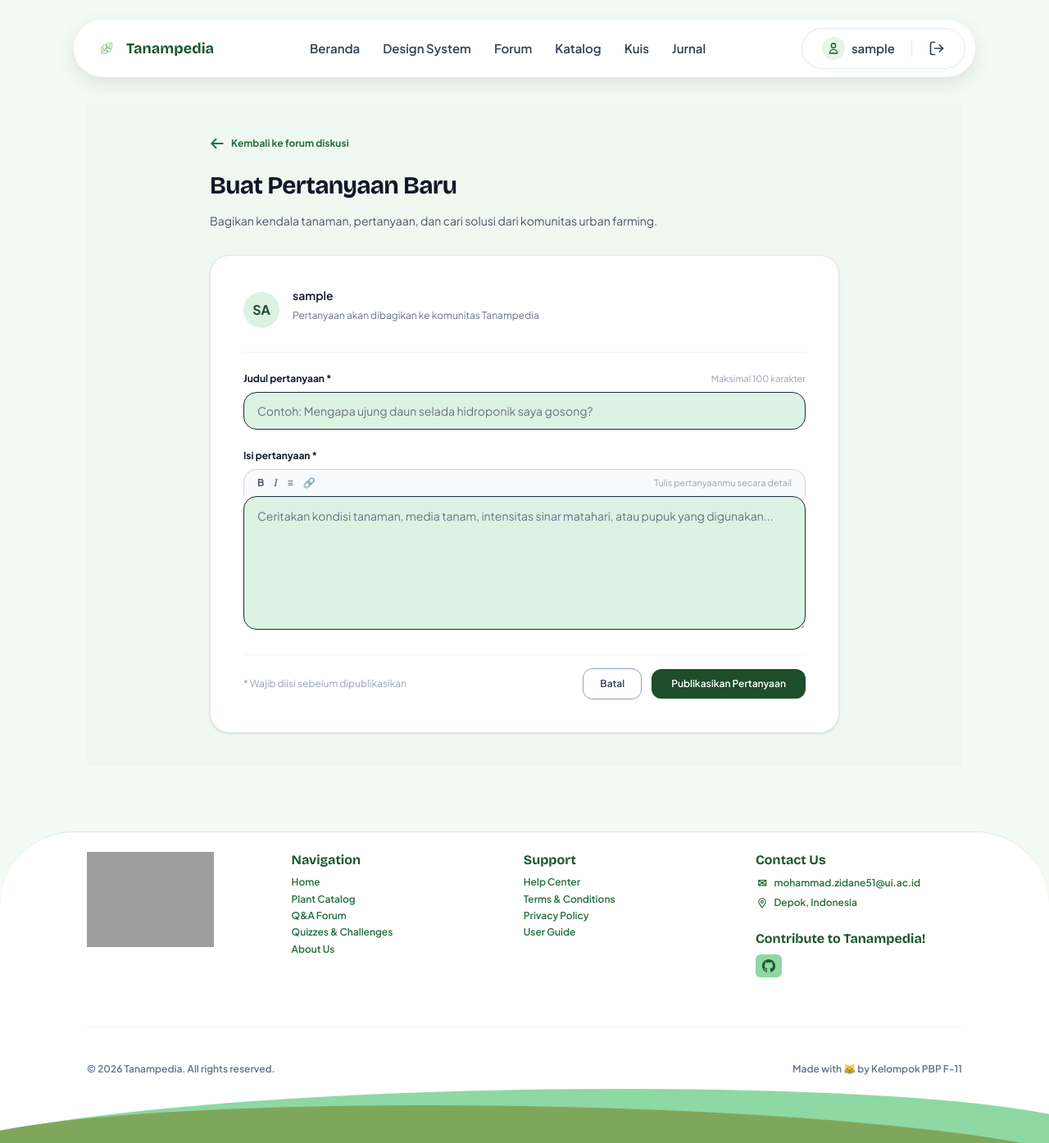
After one commit to PBP-Kelompok-F11/tanampedia, a Django app: page /forum/ask/ in a window 1280 px wide. The commit adds this page. Shown: the whole page at 82% size. Run offline with Django 5.2, Linux system fonts and the light colour scheme; the visitor is signed in with stand-in values (Sample User, id 1); style sheets or scripts are compiled from the project's sources; some libraries are stand-ins or nearby versions; grey boxes are pictures that could not be loaded.

Commit message:
Menambahkan html untuk halaman forum, buat pertanyaan, dan detail pertanyaan / buat reply

```diff
--- a/forum/forms.py
+++ b/forum/forms.py
@@ -2,7 +2,7 @@ from django import forms
 from .models import Question, Answer
 
 class QuestionForms(forms.ModelForm):
-    class meta:
+    class Meta:
         model = Question
         fields = ['title', 'content']
         labels = {
@@ -21,9 +21,9 @@ class QuestionForms(forms.ModelForm):
         }
 
 class AnswerForms(forms.ModelForm):
-    class meta:
+    class Meta:
         model = Answer
-        fiels = ['content']
+        fields = ['content']
         labels = {'content': 'Jawaban anda'}
         widget = {'content': forms.Textarea(attrs={
             'placeholder': 'Contoh: Penguningan daun biasanya terjadi karena...',
--- /dev/null
+++ b/forum/urls.py
@@ -0,0 +1,11 @@
+from django.urls import path
+from . import views
+
+app_name = 'forum'
+
+urlpatterns = [
+    path('', views.forum_home, name='forum_home'),
+    path('ask/', views.create_question, name='create_question'),
+    path('<int:pk>/', views.question_detail, name='question_detail'),
+    path('answer/<int:pk>/upvote/', views.upvote_answer, name='upvote_answer'),
+]
--- a/forum/views.py
+++ b/forum/views.py
@@ -1,7 +1,7 @@
 from django.shortcuts import render, get_object_or_404, redirect
 from django.contrib.auth.decorators import login_required
 from .models import Question, Answer
-from .forms import QuestionForm, AnswerForm
+from .forms import QuestionForms, AnswerForms
 from django.views.decorators.http import require_POST
 
 def forum_home(request):
@@ -15,15 +15,15 @@ def question_detail(request, pk):
     if request.method == 'POST':
         if not request.user.is_authenticated:
             return redirect('login')
-        form = AnswerForm(request.POST)
+        form = AnswerForms(request.POST)
         if form.is_valid():
             answer = form.save(commit=False)
             answer.author = request.user
             answer.question = question
             answer.save()
-            return redirect('forum:question_detail', pk=question.pk)
+            return redirect('question_detail', pk=question.pk)
     else:
-        form = AnswerForm()
+        form = AnswerForms()
 
     return render(request, 'forum/question_detail.html', {
         'question': question,
@@ -35,14 +35,14 @@ def question_detail(request, pk):
 @login_required
 def create_question(request):
     if request.method == 'POST':
-        form = QuestionForm(request.POST)
+        form = QuestionForms(request.POST)
         if form.is_valid():
             question = form.save(commit=False)
             question.author = request.user
             question.save()
-            return redirect('forum:question_detail', pk=question.pk)
+            return redirect('question_detail', pk=question.pk)
     else:
-        form = QuestionForm()
+        form = QuestionForms()
 
     return render(request, 'forum/create_question.html', {'form': form})
 
@@ -52,7 +52,7 @@ def upvote_answer(request, pk):
     answer = get_object_or_404(Answer, pk=pk)
 
     if answer.author == request.user:
-        return redirect('forum:question_detail', pk=answer.question.pk)
+        return redirect('question_detail:', pk=answer.question.pk)
 
     if request.user in answer.upvotes.all():
         answer.upvotes.remove(request.user)
@@ -63,4 +63,4 @@ def upvote_answer(request, pk):
         if hasattr(answer.author, 'profile'):
             answer.author.profile.add_points(1)
 
-    return redirect('forum:question_detail', pk=answer.question.pk)
+    return redirect('question_detail', pk=answer.question.pk)
--- a/tanampedia/urls.py
+++ b/tanampedia/urls.py
@@ -22,4 +22,5 @@ urlpatterns = [
     path('', include('allauth.urls')),
     path('', include('accounts.urls')),
     path('', include('main.urls')),
+    path('forum/', include('forum.urls')),
 ]
--- a/templates/components/navbar.html
+++ b/templates/components/navbar.html
@@ -8,7 +8,7 @@
         <nav class="navbar__links">
             <a href="{% url 'main:home' %}">Beranda</a>
             <a href="{% url 'main:design_system' %}">Design System</a>
-            <a href="#">Forum</a>
+            <a href="{% url 'forum:forum_home' %}">Forum</a>
             <a href="#">Katalog</a>
             <a href="#">Kuis</a>
             <a href="#">Jurnal</a>
--- /dev/null
+++ b/templates/forum/create_question.html
@@ -0,0 +1,132 @@
+{% extends "base.html" %}
+
+{% block title %}Buat Pertanyaan Baru - Tanampedia{% endblock %}
+
+{% block extra_css %}
+<style>
+    /* Scoped fallback styling to guarantee wireframe fidelity */
+    .forum-bg { background-color: #F0F8F2; min-height: 100vh; }
+    .forum-card { background-color: #FFFFFF; border-radius: 24px; border: 1px solid #E2E8F0; }
+    .forum-input {
+        background-color: #DCF2E3 !important;
+        border: 1.5px solid #1E293B !important;
+        border-radius: 16px !important;
+        outline: none;
+    }
+    .forum-input:focus {
+        border-color: #1E4D2B !important;
+        box-shadow: 0 0 0 2px rgba(30, 77, 43, 0.2);
+    }
+    .avatar-circle {
+        width: 44px;
+        height: 44px;
+        min-width: 44px;
+        background-color: #DCF2E3;
+        color: #1E4D2B;
+        border-radius: 9999px;
+        display: flex;
+        align-items: center;
+        justify-content: center;
+        font-weight: 700;
+    }
+    .btn-submit {
+        background-color: #1E4D2B;
+        color: #FFFFFF;
+        border-radius: 12px;
+        font-weight: 600;
+        transition: background-color 0.2s;
+    }
+    .btn-submit:hover { background-color: #163820; }
+    .btn-cancel {
+        border: 1.5px solid #94A3B8;
+        color: #334155;
+        border-radius: 12px;
+        font-weight: 600;
+    }
+</style>
+{% endblock %}
+
+{% block content %}
+<div class="forum-bg py-10 px-4 sm:px-6 lg:px-8">
+    <div class="max-w-3xl mx-auto">
+
+        <!-- Back Link with hardcoded SVG sizing -->
+        <a href="{% url 'forum:forum_home' %}" class="inline-flex items-center gap-2 text-xs font-bold text-[#1E4D2B] hover:underline mb-6">
+            <svg width="18" height="18" style="width:18px; height:18px; min-width:18px;" fill="none" stroke="currentColor" stroke-width="2.5" viewBox="0 0 24 24">
+                <path stroke-linecap="round" stroke-linejoin="round" d="M10 19l-7-7m0 0l7-7m-7 7h18"/>
+            </svg>
+            Kembali ke forum diskusi
+        </a>
+
+        <!-- Header -->
+        <div class="mb-8">
+            <h1 class="text-3xl font-extrabold text-gray-900 tracking-tight">Buat Pertanyaan Baru</h1>
+            <p class="text-sm text-gray-600 mt-1">Bagikan kendala tanaman, pertanyaan, dan cari solusi dari komunitas urban farming.</p>
+        </div>
+
+        <!-- Form Card -->
+        <div class="forum-card p-6 sm:p-10 shadow-sm">
+
+            <!-- Author Header -->
+            <div class="flex items-center gap-4 pb-6 border-b border-gray-100 mb-6">
+                <div class="avatar-circle">
+                    {{ user.profile.display_name_or_username|default:user.username|slice:":2"|upper }}
+                </div>
+                <div>
+                    <h3 class="font-bold text-sm text-gray-900 leading-tight">
+                        {{ user.profile.display_name_or_username|default:user.username }}
+                    </h3>
+                    <p class="text-xs text-gray-500 mt-0.5">Pertanyaan akan dibagikan ke komunitas Tanampedia</p>
+                </div>
+            </div>
+
+            <form method="POST" action="{% url 'forum:create_question' %}" class="space-y-6">
+                {% csrf_token %}
+
+                <!-- Title Field -->
+                <div>
+                    <div class="flex items-center justify-between mb-2">
+                        <label for="id_title" class="text-xs font-bold text-gray-900">Judul pertanyaan *</label>
+                        <span class="text-[11px] text-gray-400">Maksimal 100 karakter</span>
+                    </div>
+                    <input type="text" name="title" id="id_title" required maxlength="100"
+                           placeholder="Contoh: Mengapa ujung daun selada hidroponik saya gosong?"
+                           class="w-full px-4 py-3 text-sm text-gray-900 placeholder-gray-500 forum-input">
+                </div>
+
+                <!-- Content Field -->
+                <div>
+                    <label for="id_content" class="text-xs font-bold text-gray-900 block mb-2">Isi pertanyaan *</label>
+
+                    <!-- Editor Bar -->
+                    <div class="flex items-center gap-3 px-4 py-2 bg-gray-50 border border-gray-300 rounded-t-2xl text-gray-600 text-xs border-b-0">
+                        <span class="font-bold cursor-pointer hover:text-black">B</span>
+                        <span class="italic font-serif cursor-pointer hover:text-black">I</span>
+                        <span class="cursor-pointer hover:text-black">≡</span>
+                        <span class="cursor-pointer hover:text-black">🔗</span>
+                        <span class="text-gray-400 text-[11px] ml-auto">Tulis pertanyaanmu secara detail</span>
+                    </div>
+
+                    <textarea name="content" id="id_content" rows="6" required
+                              placeholder="Ceritakan kondisi tanaman, media tanam, intensitas sinar matahari, atau pupuk yang digunakan..."
+                              class="w-full px-4 py-3 text-sm text-gray-900 placeholder-gray-500 forum-input rounded-t-none leading-relaxed resize-y"></textarea>
+                </div>
+
+                <!-- Actions -->
+                <div class="flex flex-col sm:flex-row sm:items-center sm:justify-between gap-4 pt-4 border-t border-gray-100">
+                    <span class="text-xs text-gray-400">* Wajib diisi sebelum dipublikasikan</span>
+                    <div class="flex items-center gap-3 justify-end">
+                        <a href="{% url 'forum:forum_home' %}" class="btn-cancel px-5 py-2.5 text-xs">
+                            Batal
+                        </a>
+                        <button type="submit" class="btn-submit px-6 py-2.5 text-xs shadow-sm">
+                            Publikasikan Pertanyaan
+                        </button>
+                    </div>
+                </div>
+            </form>
+        </div>
+
+    </div>
+</div>
+{% endblock %}
```
Also changed, not shown: templates/forum/forum_home.html (added, +154 -0 lines), templates/forum/question_detail.html (added, +143 -0 lines), forum/migrations/0001_initial.py (added).
